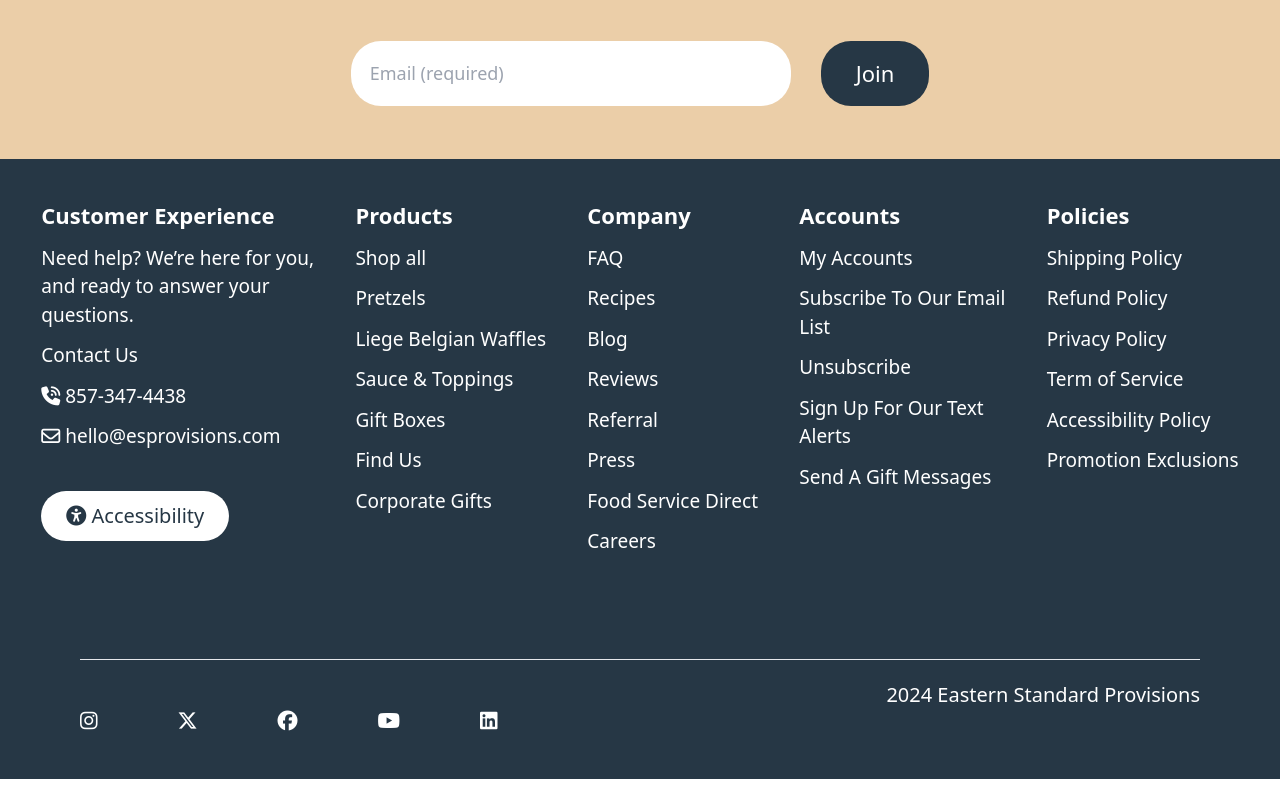
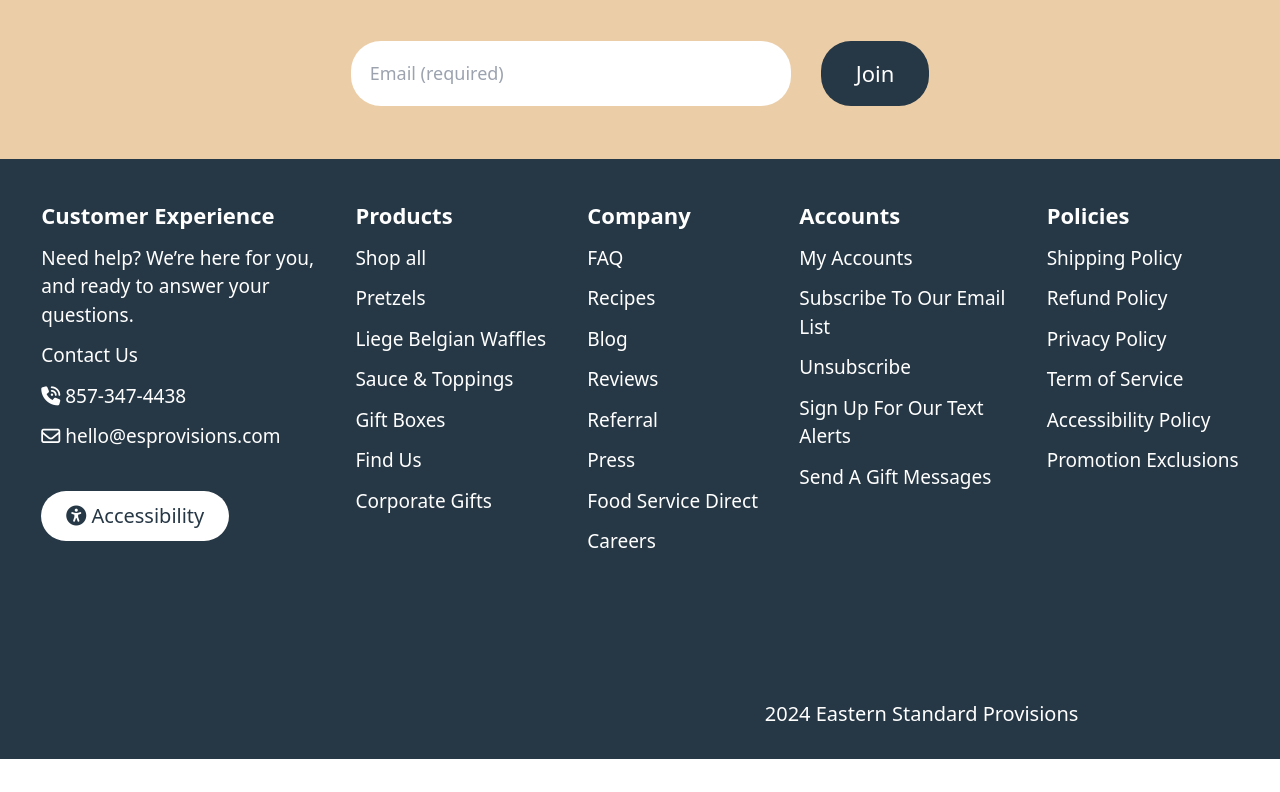
Before and after one commit to sakshixjain/ecommerce-website--frontend-project, a React (Vite) app: page / in a window 1280 px wide. Shown: the part 5314-6106 px from the top of the page. Built offline with nearby package versions, Linux system fonts and the light colour scheme.

Commit message:
Update index.css

```diff
--- a/src/index.css
+++ b/src/index.css
@@ -314,9 +314,11 @@
 
     }
       .foot-panel2{
+         display: flex;
+        justify-content:space-around;
         background-color:#263745 ;
         color: white;
-        height: 120px;
+        height: 100px;
       }
       .shop3{
         background-color:white ;
@@ -349,17 +351,15 @@
     }
 
     .icon-p{
-        text-align: right;
-        margin-top: 20px;
-       margin-right: 80px;
+            text-align: right;
+        margin-top: 40px;
        font-size: 20px;
     }
     .ic{
-        justify-content:right;
+          margin-top: 40px;
+        justify-content:left;
          font-size: 20px;
-         margin-left: 80px;
-
-    text-align: right;
+         margin-left: 40px;
     }
    .h1:hover {
         color: rgb(148, 3, 3);
```
